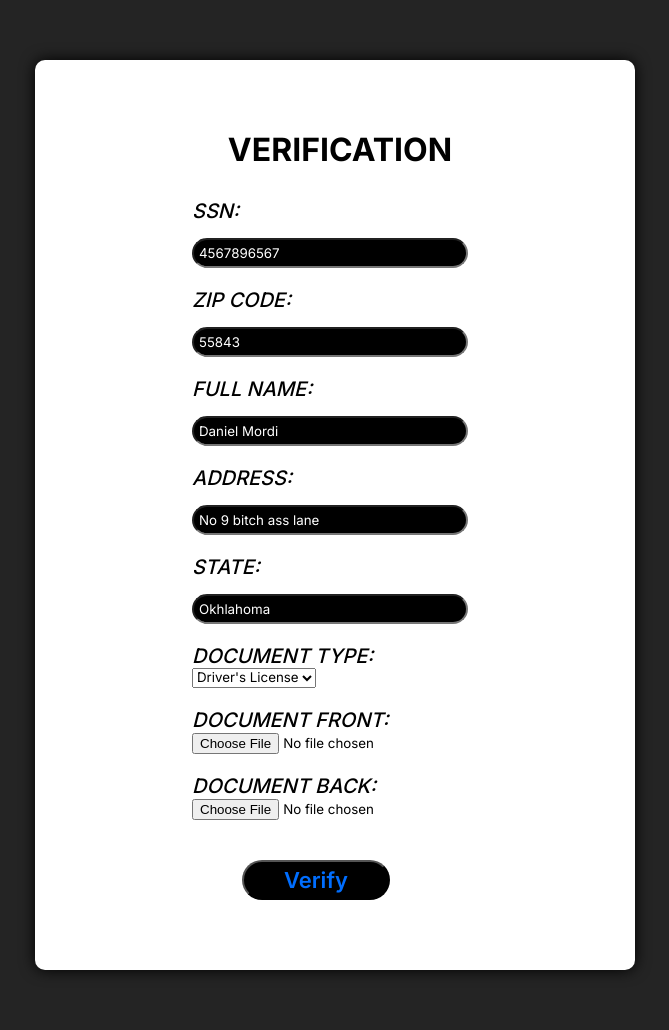
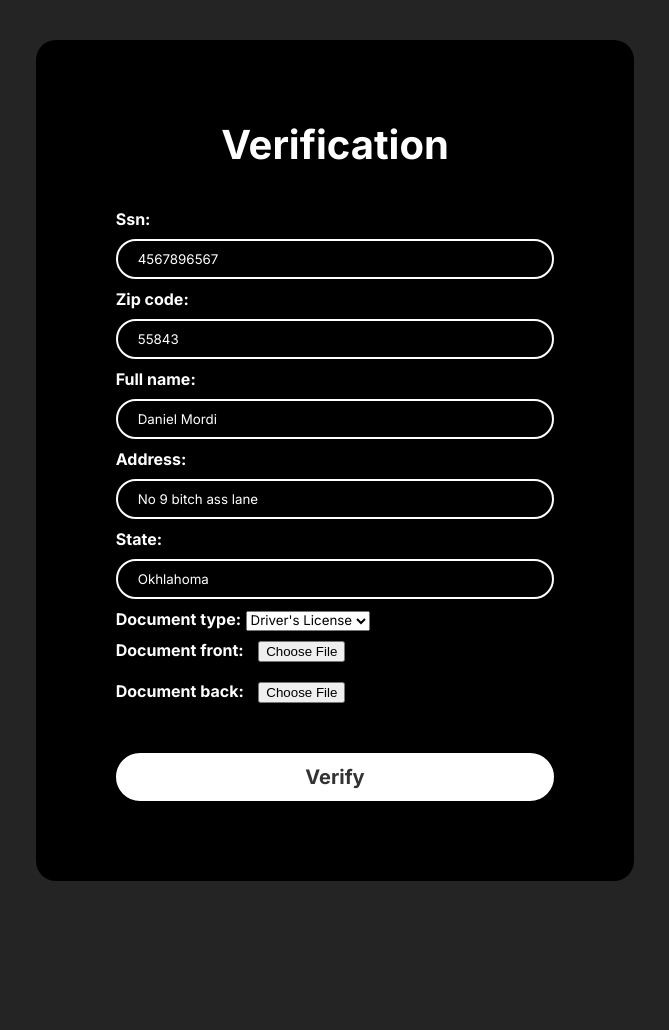
Before and after one commit to DonaldEOgbame/primecapital, a Django app: page /submit-verification/ in a window 1280 px wide. Shown: the whole page, without its empty margins (305-974 px from the left). After the commit the page ends 881 px from the top, so only its background shows below. Run offline with Django 5.2, Linux system fonts and the light colour scheme; a user stored in the database is signed in; data comes from the database, SQL or seed files in the repository.

Commit message:
Update submit_verification.html

```diff
--- a/prime-capital/investment_platform/templates/submit_verification.html
+++ b/prime-capital/investment_platform/templates/submit_verification.html
@@ -12,122 +12,70 @@
     box-sizing: border-box;
     font-family: 'Inter', sans-serif;
   }
-  body{
-   background-color: #242424;
+  .container{
+    display: flex;
+    justify-content: center;
+    align-items: center;
+    background: #242424;
+    padding: 40px 20px;
   }
+      .ew{
+      background-color: black;
+      padding: 80px 80px;
+      border-radius: 20px;
+    }
 
-  .lo{
-    color: black;
-  }
-    .we{
-     padding: 5px 40px 5px 40px;
-     border-radius: 25px;
-     margin-top: 20px;
-     background-color: black;
-     color: #006eff;
-     font-weight: 600;
-     transition: all 330ms ease;
-     font-size: 22px;
-      margin-left: 109px;
+      .ew h1{
       text-align:center;
+      color: #fff;
+      margin-bottom: 40px;
+      font-size: 40px
     }
-    .we:hover{
-     background-color:#006eff;
-     color: black;
+
+     .form-control{
+     width: 100%;
+     height: 100%;
+     background: transparent;
+     border: none;
+     outline: none;
+     border: 2px solid #fff;
+     border-radius: 40px;
+     color: #fff;
+     padding: 10px 45px 10px 20px;
+     margin-top: 10px;
+     margin-bottom: 10px;
     }
-    .form-control{
-     padding: 5px 75px 5px 5px;
-     display: flex;
-     margin-top: 15px;
-      margin-left: 59px;
-     background-color: black;
-     color: white;
-     border-radius: 18px;
-     margin-bottom: 20px;
+
+    .forms{
+     padding: 10px;
     }
-    .forms{
-     margin-left: 59px;
-     margin-bottom: 20px;
+
+      label{
+     color: #fff;
+     font-weight: 700;
     }
-    .form-select{
-     display: flex;
-     flex-direction: column;
-      margin-left: 59px;
-     margin-bottom: 20px
+
+      .btn{
+      width:100%;
+      background: #fff;
+      border: none;
+      outline: none;
+      border-radius: 40px;
+      color: #333;
+      cursor: pointer;
+      padding: 10px;
+      margin-top: 40px;
+      font-size: 20px;
+      font-weight:700;
+      transition: all ease 330ms;
+      border: 2px solid white;
     }
-    label{
-     font-size: 20px;
-     font-weight: 500;
-     color: black;
-     font-style: oblique;
-      margin-left: 59px;
-      text-transform: uppercase;
+    .btn:hover{
+     color:#fff;
+     background: transparent;
+
     }
-    h1{
-     margin: 0 0 30px 10px;
-     color: #fff;
-     text-transform: uppercase;
-     font-style: obliqu;
-    }
-    .ew{
-       display: flex;
-       align-items: center;
-     flex-direction: column;
-     box-shadow: 0 0 15px rgba(0, 0, 0.7);
-     border-radius: 10px;
-     background-color: #fff;
 
-     padding: 70px;
-    }
-    .container{
-     padding: 60px 40px;
-      display: flex;
-       align-items: center;
-     flex-direction: column;
-    }
-    .row{
-      width: 100%;
-    max-width: 600px;
-    margin: 0 auto;
-    align-items: center;
-    }
-    .fo{
-     margin-left: 28px;
-    }
-    .helptext{
-     display: none;
-    }
-    #id_password2_helptext{
-      display:none;
-    }
-    li{
-     display: none;
-    }
-    @media (max-width: 820px) {
-     .container{
-      padding-top: 160px;
-     }
-    }
-    @media (max-width: 432px){
-    .container{
-     padding-top: 60px;
-    }
-    input{
-     padding-right: 5px;
-    }
-    .fo{
-     margin-left: 15px;
-    }
-    label{
-     font-size: 15px;
-    }
-    .lo{
-     font-size: 22px;
-    }
-    .we{
-      font-size: 15px;
-    }
-    }
   </style>
 <body>
    <div class="container">
@@ -136,7 +84,7 @@
                <h1 class="lo">Verification</h1>
                <form class="fo" method="post">
                    {% csrf_token %} {{ form.as_p }}
-                   <button class="we" type="submit">Verify</button>
+                   <button class="btn" type="submit">Verify</button>
                </form>
            </div>
        </div>
```
